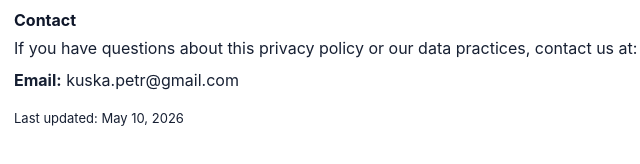
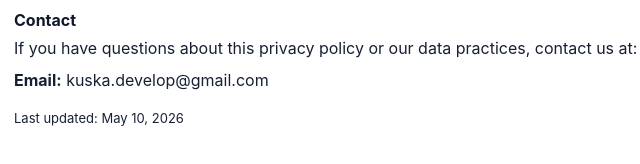
Before and after one commit to arenaq/privacy_policy, a plain HTML site: page index.html in a window 1280 px wide. Shown: the part 730-894 px from the top of the page, 228-868 px from the left. Drawn offline with Linux system fonts and the light colour scheme.

Commit message:
Update index.html

```diff
--- a/index.html
+++ b/index.html
@@ -72,7 +72,7 @@
       <section>
         <h2>Contact</h2>
         <p>If you have questions about this privacy policy or our data practices, contact us at:</p>
-        <p><strong>Email:</strong> kuska.petr@gmail.com</p>
+        <p><strong>Email:</strong> kuska.develop@gmail.com</p>
       </section>
 
       <footer>
```
